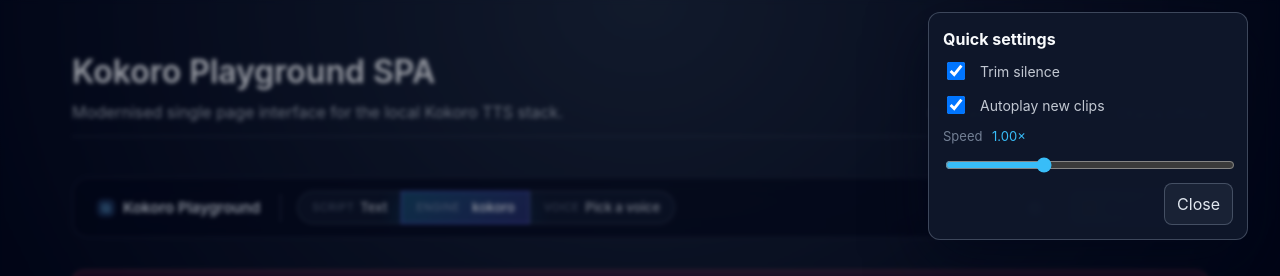
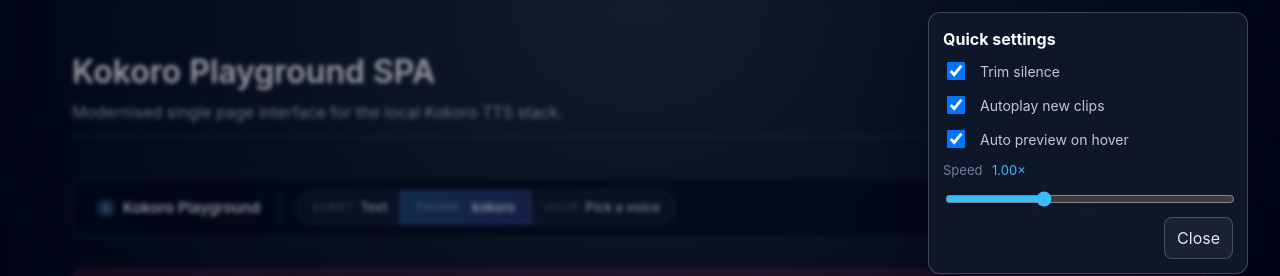
Before and after one commit to Astrocyte74/tts-hub, a React app in the folder frontend/: page / in a window 1280 px wide. Both pictures are taken after a click on the button "⚙️". Shown: the top 276 px of the page. Built offline with nearby package versions, Linux system fonts and the light colour scheme; no server answers; the HTML template or start-up script is replaced by a standard one.

Commit message:
settings: add 'Auto preview on hover' toggle; wire through VoiceSelector; fix top‑bar Create clip hover state (no disabled look)

```diff
--- a/frontend/src/App.css
+++ b/frontend/src/App.css
@@ -216,6 +216,11 @@
   border: none;
   color: #0f172a;
   font-weight: 600;
+}
+.topbar__button--primary:hover:not(:disabled) {
+  transform: translateY(-1px);
+  filter: brightness(1.08);
+  box-shadow: 0 6px 20px rgba(56,189,248,.25);
 }
 
 .topbar__button-label {
--- a/frontend/src/App.tsx
+++ b/frontend/src/App.tsx
@@ -101,6 +101,7 @@ function App() {
   const [speed, setSpeed] = useLocalStorage('kokoro:speed', 1);
   const [trimSilence, setTrimSilence] = useLocalStorage('kokoro:trimSilence', true);
   const [autoPlay, setAutoPlay] = useLocalStorage('kokoro:autoPlay', true);
+  const [hoverPreview, setHoverPreview] = useLocalStorage('kokoro:hoverPreview', true);
   const [announcerEnabled, setAnnouncerEnabled] = useLocalStorage('kokoro:announcerEnabled', false);
   const [announcerVoice, setAnnouncerVoice] = useLocalStorage<string | null>('kokoro:announcerVoice', null);
   const [announcerTemplate, setAnnouncerTemplate] = useLocalStorage('kokoro:announcerTemplate', DEFAULT_ANNOUNCER_TEMPLATE);
@@ -1327,6 +1328,7 @@ function App() {
                 setPreviewBusy((prev) => prev.filter((id) => !ids.includes(id)));
               }
             } : undefined}
+            enableHoverPreview={Boolean(hoverPreview)}
           />
           </div>
         ) : (
@@ -1369,6 +1371,8 @@ function App() {
         onTrimSilenceChange={(value) => setTrimSilence(Boolean(value))}
         autoPlay={Boolean(autoPlay)}
         onAutoPlayChange={(value) => setAutoPlay(Boolean(value))}
+        hoverPreview={Boolean(hoverPreview)}
+        onHoverPreviewChange={(value) => setHoverPreview(Boolean(value))}
       />
       <FavoritesManagerDialog
         isOpen={isFavoritesManagerOpen}
--- a/frontend/src/components/SettingsPopover.tsx
+++ b/frontend/src/components/SettingsPopover.tsx
@@ -7,6 +7,8 @@ interface SettingsPopoverProps {
   onTrimSilenceChange: (value: boolean) => void;
   autoPlay: boolean;
   onAutoPlayChange: (value: boolean) => void;
+  hoverPreview: boolean;
+  onHoverPreviewChange: (value: boolean) => void;
 }
 
 export function SettingsPopover({
@@ -18,6 +20,8 @@ export function SettingsPopover({
   onTrimSilenceChange,
   autoPlay,
   onAutoPlayChange,
+  hoverPreview,
+  onHoverPreviewChange,
 }: SettingsPopoverProps) {
   if (!open) return null;
   return (
@@ -45,6 +49,16 @@ export function SettingsPopover({
             </label>
           </div>
           <div className="popover__row">
+            <label className="toggle">
+              <input
+                type="checkbox"
+                checked={hoverPreview}
+                onChange={(e) => onHoverPreviewChange(e.target.checked)}
+              />
+              <span>Auto preview on hover</span>
+            </label>
+          </div>
+          <div className="popover__row">
             <label className="field">
               <span className="field__label">
                 Speed <span className="field__value">{speed.toFixed(2)}×</span>
--- a/frontend/src/components/VoiceSelector.tsx
+++ b/frontend/src/components/VoiceSelector.tsx
@@ -23,6 +23,7 @@ interface VoiceSelectorProps {
   onGeneratePreview?: (voiceId: string) => void;
   previewBusyIds?: string[];
   onBulkGeneratePreview?: (voiceIds: string[]) => void;
+  enableHoverPreview?: boolean;
 }
 
 interface GroupedVoices {
@@ -114,6 +115,7 @@ export function VoiceSelector({
   onGeneratePreview,
   previewBusyIds = [],
   onBulkGeneratePreview,
+  enableHoverPreview = true,
 }: VoiceSelectorProps) {
   const [query, setQuery] = useState('');
   const audioRef = useRef<HTMLAudioElement | null>(null);
@@ -392,10 +394,10 @@ export function VoiceSelector({
                     <button
                       type="button"
                       className="voice-card__toggle"
-                      onMouseEnter={() => playPreview(voice)}
-                      onMouseLeave={stopPreview}
-                      onFocus={() => playPreview(voice)}
-                      onBlur={stopPreview}
+                      onMouseEnter={enableHoverPreview ? () => playPreview(voice) : undefined}
+                      onMouseLeave={enableHoverPreview ? stopPreview : undefined}
+                      onFocus={enableHoverPreview ? () => playPreview(voice) : undefined}
+                      onBlur={enableHoverPreview ? stopPreview : undefined}
                       onClick={() => onToggle(voice.id)}
                       disabled={disabled}
                     >
@@ -471,10 +473,10 @@ export function VoiceSelector({
                         <button
                           type="button"
                           className="voice-card__toggle"
-                          onMouseEnter={() => playPreview(voice)}
-                          onMouseLeave={stopPreview}
-                          onFocus={() => playPreview(voice)}
-                          onBlur={stopPreview}
+                          onMouseEnter={enableHoverPreview ? () => playPreview(voice) : undefined}
+                          onMouseLeave={enableHoverPreview ? stopPreview : undefined}
+                          onFocus={enableHoverPreview ? () => playPreview(voice) : undefined}
+                          onBlur={enableHoverPreview ? stopPreview : undefined}
                           onClick={() => onToggle(voice.id)}
                           disabled={disabled}
                         >
```
Lines whose indentation alone changed are shown as unchanged.
